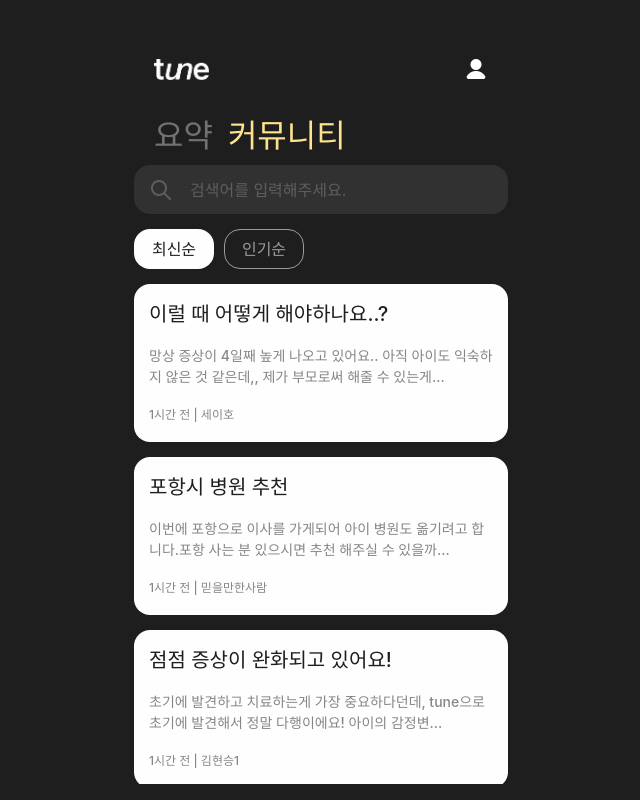
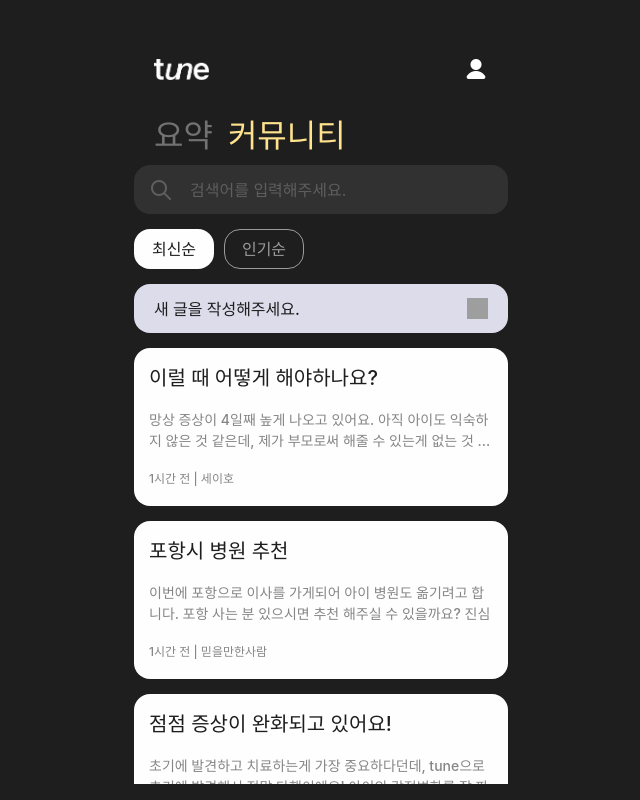
Before and after one commit to Club-PARD/UJaCha_WEB, a React (Create React App) app: page /community in a window 1280 px wide. Shown: the whole page, without its empty margins (319-959 px from the left). Built offline with nearby package versions, Linux system fonts and the light colour scheme; no server answers; grey boxes are pictures that could not be loaded; a web font is replaced by a local one.

Commit message:
feat : 기록하기 버튼 및 페이지 추가

```diff
--- a/src/MyRoutes.js
+++ b/src/MyRoutes.js
@@ -11,6 +11,7 @@ import ResultPage from "./Pages/ResultPage/ResultPage";
 import CommunityPage from "./Pages/CommunityPage/CommunityPage";
 import MyPage from "./Pages/MyPage/MyPage";
 import CommunityPageDetail from "./Pages/CommunityPage/CommunityPageDetail/CommunityPageDetail";
+import CommunityPageAddPost from "./Pages/CommunityPage/CommunityPageAddPost/CommunityPageAddPost";
 
 function MyRoutes() {
   return (
@@ -26,8 +27,9 @@ function MyRoutes() {
         <Route path="/userInfoChange" element={<UserInfoChange />} />
         <Route path="/test1" element={<GraphTest />} />
         <Route path="/community" element={<CommunityPage />}/>
+        <Route path="/communityaddpost" element={<CommunityPageAddPost/>}/>
       </Route>
-      <Route path="/communitydetail" element={<CommunityPageDetail/>}/>
+      <Route path="/communitydetail" element={<CommunityPageDetail />} />
     </Routes>
   );
 }
--- /dev/null
+++ b/src/Pages/CommunityPage/CommunityPageAddPost/CommunityPageAddPost.js
@@ -0,0 +1,26 @@
+import styled from "styled-components";
+import { Container } from "../../../Layout/Layout";
+import CommunityPageAddPostContent from "./Components/CommunityPageAddPostContent";
+
+function CommunityPageAddPost() {
+    return (
+        <CommunityPageAddPostContainer>
+            <CommunityPageAddPostContent/>
+        </CommunityPageAddPostContainer>
+    );
+}
+
+const CommunityPageAddPostContainer = styled(Container)`
+    /* height: auto; */
+    height: 600px;
+
+    padding: 0px 8px;
+    box-sizing: border-box;
+
+    /* background-color: red; */
+
+    display: flex;
+    flex-direction: column;
+`
+
+export default CommunityPageAddPost;
--- /dev/null
+++ b/src/Pages/CommunityPage/CommunityPageAddPost/Components/CommunityPageAddPostContent.js
@@ -0,0 +1,32 @@
+import styled from "styled-components";
+import { ButtonOpacity50, MyLink } from "../../../../Layout/Layout";
+
+function CommunityPageAddPostContent() {
+    return (
+        <CommunityPageAddPostContentContainer>
+            기록 추가하기 페이지<br />
+            (업데이트 예정입니다.)
+            <MyLink to = "/home"><button style={{ width: "", height : "35px", marginTop : "20px"}}>home으로 이동하기</button></MyLink>
+        </CommunityPageAddPostContentContainer>
+    );
+}
+
+const CommunityPageAddPostContentContainer = styled.div`
+    width: 100%;
+    height: 600px;
+
+    border-radius: 24px;
+    background-color: white;
+
+    padding : 20px;
+    box-sizing: border-box;
+
+    display: flex;
+    justify-content: center;
+    align-items: center;
+    flex-direction: column;
+
+    text-align: center;
+`;
+
+export default CommunityPageAddPostContent;
--- a/src/Pages/CommunityPage/Components/CommunityPageContent.js
+++ b/src/Pages/CommunityPage/Components/CommunityPageContent.js
@@ -1,7 +1,7 @@
 import styled, { css } from "styled-components";
 import { tempCommunityData } from "./tempCommunityData";
 import { theme } from "../../../Styles/theme";
-import { MyLink, P } from "../../../Layout/Layout";
+import { Img, MyLink, P } from "../../../Layout/Layout";
 import { useState } from "react";
 
 function truncateText(text, maxLength) {
@@ -30,6 +30,12 @@ function CommunityPageContent() {
                 </Button>
             </WrapperButton>
             <WrapperContent>
+                <MyLink to="/communityaddpost">
+                    <WrapperAddPost>
+                    <Span>새 글을 작성해주세요.</Span>
+                    <Img src = "img/pencil-02.png" alt = "add Post Icon" width = "21px" height = "21px"/>
+                    </WrapperAddPost>
+                </MyLink>
                 {
                     tempCommunityData.map((data, index) => (
                         <MyLink to={`/communitydetail?postid=${index}`}>
@@ -101,6 +107,29 @@ const WrapperContent = styled.div`
     margin-bottom: 100px;
 
 `
+
+const WrapperAddPost = styled.div`
+    width: 100%;
+    height : 49px;
+    background-color: yellow;
+    margin-bottom :  15px;
+    box-sizing: border-box;
+
+    display: flex;
+    justify-content: space-between;
+    align-items: center;
+    padding : 0px 20px;
+
+    border-radius: 16px;
+    background-color: #DCDCEB;
+`
+
+const Span = styled.div`
+    font-weight: 500;
+    font-size: 16px;
+    line-height: 24px;
+    color : ${theme.colors.purple_light};
+`
 const PostItem = styled.div`
     width: 100%;
     height: 158px;
--- a/src/Pages/CommunityPage/Components/tempCommunityData.js
+++ b/src/Pages/CommunityPage/Components/tempCommunityData.js
@@ -1,7 +1,7 @@
 export const tempCommunityData = [
     {
-        title: "이럴 때 어떻게 해야하나요..? ",
-        content: "망상 증상이 4일째 높게 나오고 있어요.. 아직 아이도 익숙하지 않은 것 같은데,, 제가 부모로써 해줄 수 있는게...",
+        title: "이럴 때 어떻게 해야하나요? ",
+        content: "망상 증상이 4일째 높게 나오고 있어요. 아직 아이도 익숙하지 않은 것 같은데, 제가 부모로써 해줄 수 있는게 없는 것 같아서 걱정이에요.",
         timestamp: "1시간 전",
         writter: "세이호",
         heartCount: 22,
@@ -23,7 +23,7 @@ export const tempCommunityData = [
         ]
     }, {
         title: "포항시 병원 추천",
-        content: "이번에 포항으로 이사를 가게되어 아이 병원도 옮기려고 합니다.포항 사는 분 있으시면 추천 해주실 수 있을까...",
+        content: "이번에 포항으로 이사를 가게되어 아이 병원도 옮기려고 합니다. 포항 사는 분 있으시면 추천 해주실 수 있을까요? 진심으로 도움이 필요한 상황입니다.",
         timestamp: "1시간 전",
         writter: "믿을만한사람",
         heartCount: 15,
@@ -44,7 +44,7 @@ export const tempCommunityData = [
         ]
     }, {
         title: "점점 증상이 완화되고 있어요!",
-        content: "초기에 발견하고 치료하는게 가장 중요하다던데, tune으로 초기에 발견해서 정말 다행이에요! 아이의 감정변...",
+        content: "초기에 발견하고 치료하는게 가장 중요하다던데, tune으로 초기에 발견해서 정말 다행이에요! 아이의 감정변화를 잘 파악하는 게 좋을 것 같아요.",
         timestamp: "1시간 전",
         writter: "김현승1",
         heartCount: 12,
@@ -65,7 +65,7 @@ export const tempCommunityData = [
         ]
     }, {
         title: "조금 지치네요😔",
-        content: "초기에 잡지 못하는 바람에 우리 아이는 벌써 20대 후반이 되었어요.. 혹시 저처럼 후회하시는 부모님들 계실까...",
+        content: "초기에 잡지 못하는 바람에 우리 아이는 벌써 20대 후반이 되었어요. 혹시 저처럼 후회하시는 부모님들 계실까요?",
         timestamp: "2시간 전",
         writter: "파드득",
         heartCount: 28,
```
